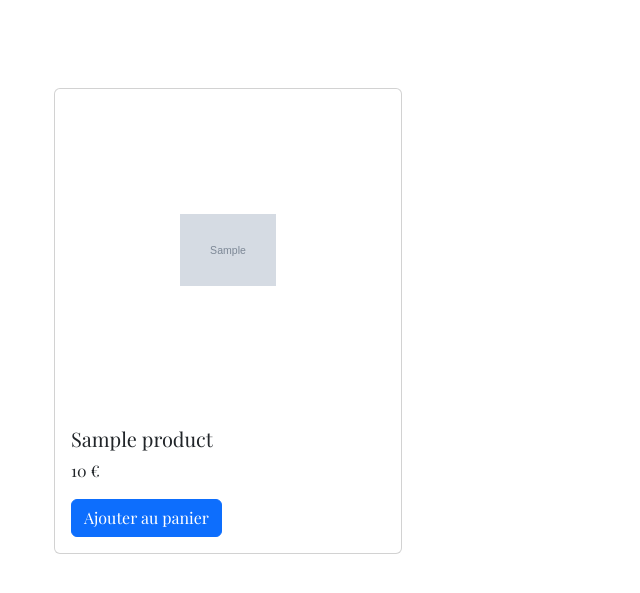
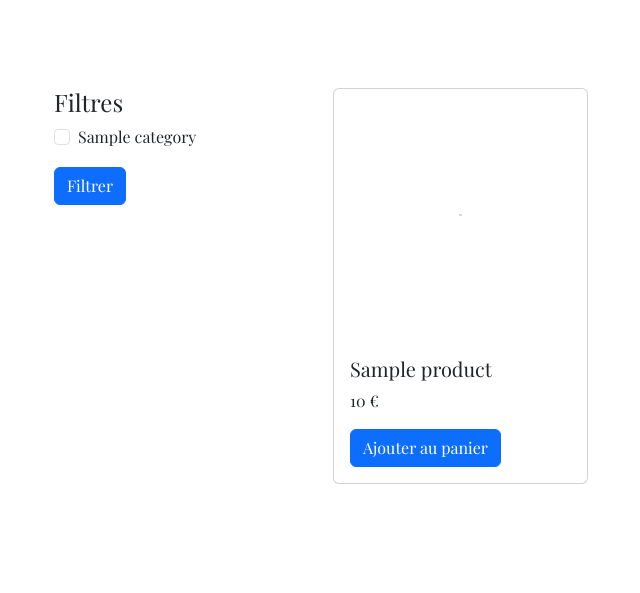
Before and after one commit to jsissoko/cda10juillet, a Symfony app: template templates/produits/liste.html.twig in a window 1280 px wide. Shown: the part 100-693 px from the top of the page, without its empty margins (40-680 px from the left). Run offline with Twig, Linux system fonts and the light colour scheme; the template is opened without the code that fills it: most values are stand-ins (such as "Sample title", 1, 10 or a date in 2020); grey boxes marked "Sample" are stand-in pictures; some libraries are stand-ins or nearby versions; some web fonts are replaced.

Commit message:
Le filtre pour categorie fonctionne

```diff
--- a/src/Repository/ProduitRepository.php
+++ b/src/Repository/ProduitRepository.php
@@ -46,13 +46,13 @@ class ProduitRepository extends ServiceEntityRepository
 //        ;
 //    }
 
-
 public function findByCategories(array $categories): array
 {
     $qb = $this->createQueryBuilder('p');
 
     if (!empty($categories)) {
-            $qb->andWhere('p.category IN (:categories)')
+        $qb->join('p.categories', 'c')
+           ->andWhere('c.id IN (:categories)')
            ->setParameter('categories', $categories);
     }
 
--- a/templates/accueil/index.html.twig
+++ b/templates/accueil/index.html.twig
@@ -16,7 +16,7 @@
 
 
     <div class="row mt-5">
-        <div class="col-md-4">
+        <div class="col-md-4 col ms-6">
             <div class="card">
                 <img src="/images/icones/planete-terre.png" class="card-img-top img-fluid" alt="...">
                 <div class="card-body">
--- a/templates/produits/liste.html.twig
+++ b/templates/produits/liste.html.twig
@@ -3,7 +3,25 @@
 {% block title %}Products{% endblock %}
 
 {% block body %}
+<body>
     <div class="container mt-4">
+        <div class="row">
+            <div class="col-md-3">
+                <h4>Filtres</h4>
+                <form method="get" action="{{ path('produit_index') }}">
+                    {% for category in categories %}
+                        <div class="form-check">
+                            <input class="form-check-input" type="checkbox" value="{{ category.id }}" id="category{{ category.id }}" name="categories[]"
+                                   {% if category.id in selectedCategories %} checked {% endif %}>
+                            <label class="form-check-label" for="category{{ category.id }}">
+                                {{ category.nomCategorie }}
+                            </label>
+                        </div>
+                    {% endfor %}
+                    <button type="submit" class="btn btn-primary mt-3">Filtrer</button>
+                </form>
+            </div>
+            <div class="col-md-9">
                 <div class="row">
                     {% for product in products %}
                         <div class="col-md-4">
@@ -22,6 +40,11 @@
                     {% endfor %}
                 </div>
             </div>
+        </div>
+    </div>
 
-
+    <script src="https://code.jquery.com/jquery-3.6.0.min.js"></script>
+    <script src="https://cdn.jsdelivr.net/npm/@popperjs/core@2.9.3/dist/umd/popper.min.js"></script>
+    <script src="https://stackpath.bootstrapcdn.com/bootstrap/5.1.0/js/bootstrap.min.js"></script>
+</body>
 {% endblock %}
```
Also changed, not shown: src/Controller/ProduitController.php (+29 -13 lines), templates/produit/index.html.twig (deleted, +0 -20 lines), templates/accueil/accueil.html (deleted), templates/produits/_products.html.twig (added). Lines whose indentation alone changed are shown as unchanged.
